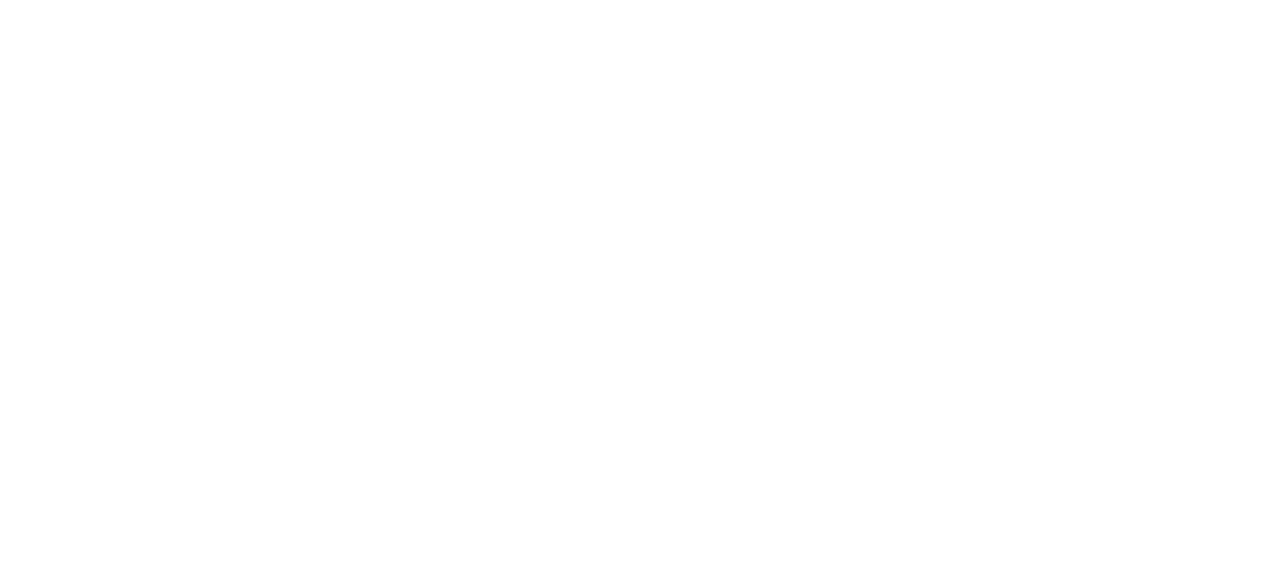
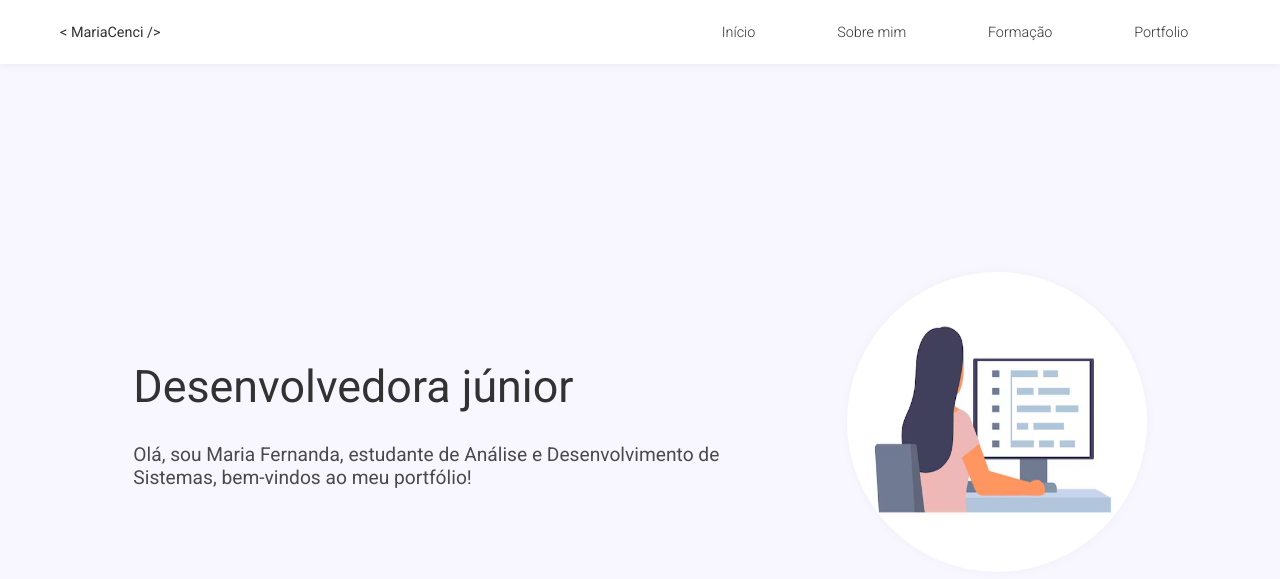
Before and after one commit to MariaCenci/porfolioMariaCenci, a plain HTML site: page index.html in a window 1280 px wide. Drawn offline with Linux system fonts and the light colour scheme; a web font is replaced by a local one.

Commit message:
project's structure

```diff
--- a/index.html
+++ b/index.html
@@ -3,14 +3,43 @@
   <head>
     <meta charset="UTF-8" />
     <meta name="viewport" content="width=device-width, initial-scale=1.0" />
+    <link rel="stylesheet" href="style.css" />
+    <link rel="preconnect" href="https://fonts.googleapis.com" />
+    <link rel="preconnect" href="https://fonts.gstatic.com" crossorigin />
+    <link href="https://fonts.googleapis.com/css2?family=Edu+AU+VIC+WA+NT+Hand:wght@400..700&family=Josefin+Sans:ital,wght@0,100..700;1,100..700&family=Lato:ital,wght@0,100;0,300;0,400;0,700;0,900;1,100;1,300;1,400;1,700;1,900&family=Oswald:wght@200..700&family=Quicksand:wght@300..700&family=Roboto:ital,wght@0,100;0,300;0,400;0,500;0,700;0,900;1,100;1,300;1,400;1,500;1,700;1,900&display=swap" rel="stylesheet">
     <title>Portfolio Maria Cenci</title>
-
   </head>
   <body>
+    <div class="wrapper">
+      <div class="nav">
+        <p id="logo">&lt; MariaCenci /&gt;</p>
+        <ul>
+          <li><a href="#inicio">Início</a></li>
+          <li><a href="#sobre">Sobre mim</a></li>
+          <li><a href="#formacao">Formação</a></li>
+          <li><a href="#portfolio">Portfolio</a></li>
+        </ul>
+      </div>
+
+      <section id="inicio">
+        <div class="wrapper-content">
+
+         <div class="wrapper-text">
+          <h1 class="title-inicio">Desenvolvedora júnior</h1>
+           <p>
+              Olá, sou Maria Fernanda, estudante de Análise e Desenvolvimento de
+              Sistemas, bem-vindos ao meu portfólio!
+            </p>
+      </div>
+
+<div class="wrapper-img">  <img src="./images/programadora.png" alt="" /></div>
 
 
-
-
-
+        </div>
+      </section>
+      <section id="sobre"></section>
+      <section id="formacao"></section>
+      <section id="portfolio"></section>
+    </div>
   </body>
 </html>
--- a/style.css
+++ b/style.css
@@ -0,0 +1,127 @@
+:root{
+  --hover: rgba(87, 93, 184, 0.656);
+  --section1:  rgba(230, 224, 255, 0.274);
+--section2: rgb(239, 239, 239);
+--text1:  rgb(52, 52, 52);
+--text2:  rgb(50, 50, 50);
+--text3: rgb(74, 74, 74);
+}
+
+
+
+* {
+  margin: 0;
+  padding: 0;
+  box-sizing: border-box;
+
+}
+
+body{
+  font-family: "Roboto";
+  color: var(--text2);
+}
+
+a {
+  text-decoration: none;
+  transition: transform 0.3s ease-in;
+  transform: scale(1);
+  cursor: pointer;
+  display: inline-block;
+}
+
+a:hover {
+  transform: scale(1.1);
+  color: var(--hover);
+}
+
+.wrapper {
+  width: 100%;
+
+}
+
+/**nav**/
+
+li a {
+  color: var(--text1);
+}
+
+ul li {
+  list-style-type: none;
+}
+
+.nav {
+  background-color: rgb(255, 255, 255);
+  padding: 20px 10px;
+  height: 8vh;
+  box-shadow: 0 0 10px rgba(0, 0, 0, 0.114);
+  font-family: "Roboto";
+  font-weight: 300;
+  font-size: 0.9em;
+  display: flex;
+  justify-content: space-between;
+  align-items: center;
+}
+
+#logo {
+  padding-left: 50px;
+  font-weight: 400;
+}
+
+.nav ul {
+  display: flex;
+  width: 50%;
+  justify-content: space-evenly;
+  align-items: center;
+}
+
+section{
+  padding: 40px 50px 40px 50px;
+}
+
+
+/**inicio**/
+
+#inicio{
+  background-color: var(--section1);
+  height: 90vh;
+ display: flex;
+ justify-content: center;
+ align-items: center;
+}
+
+.wrapper-content{
+  display: flex;
+  justify-content: space-evenly;
+  align-items: center;
+  gap: 40px;
+
+}
+
+.wrapper-text{
+  width: 50%;
+}
+
+.wrapper-text p{
+  font-size: 1.2em;
+ color: var(--text3);
+}
+
+.title-inicio{
+  font-family: "Roboto";
+  font-weight: 400;
+margin-bottom: 30px;
+font-size: 2.8em;
+
+}
+
+
+.wrapper-img{
+
+}
+
+#inicio img{
+  border-radius: 50%;
+  width: 300px;
+  height: 300px;
+  box-shadow: 0 0 10px rgba(131, 131, 131, 0.068);
+}
```
Also changed, not shown: images/programadora.png (added), index.css (deleted), pages/about/about.css (deleted), pages/about/index.html (deleted), pages/education/education.css (deleted), pages/education/index.html (deleted), script.js (added), 1 other file.
